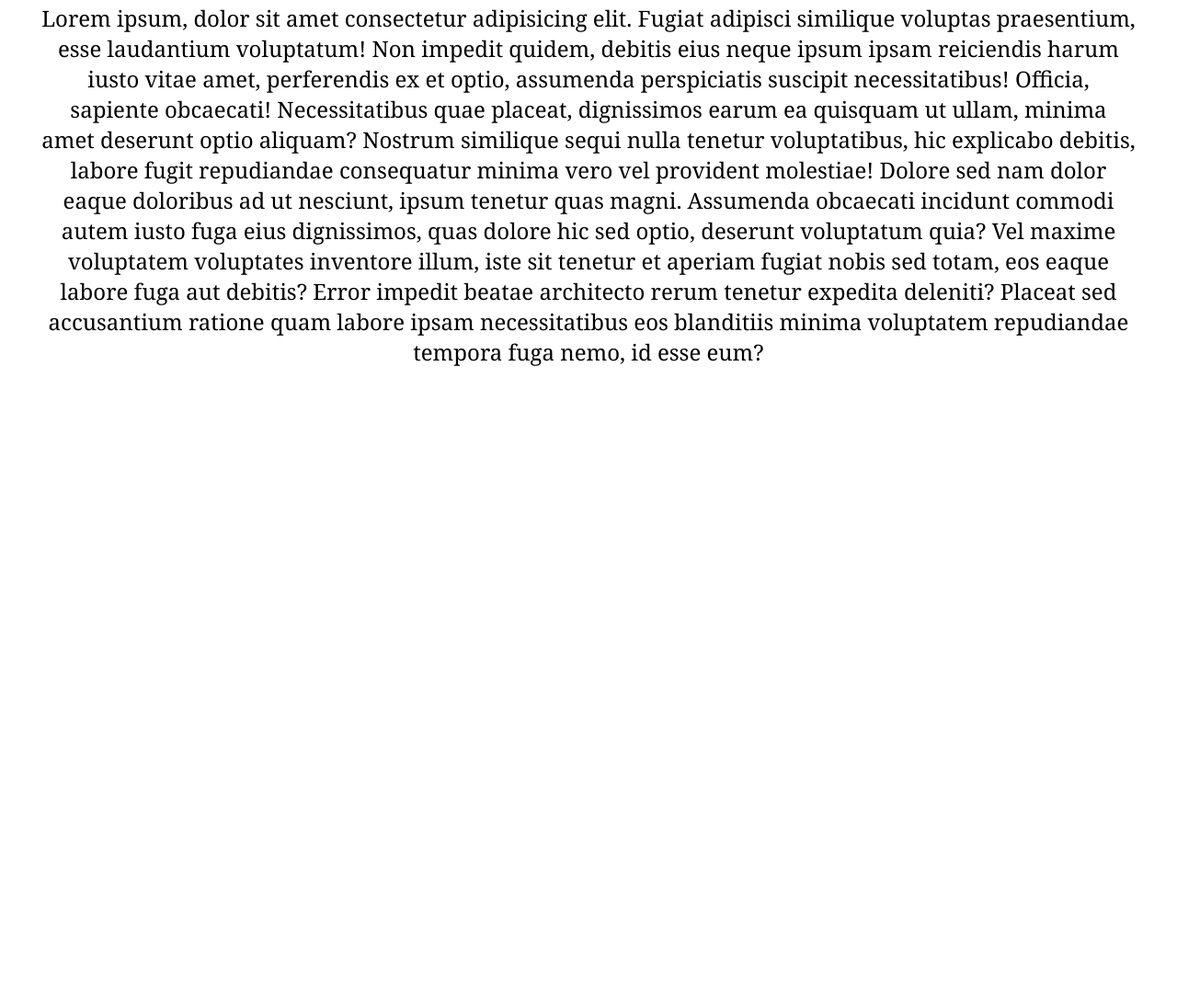
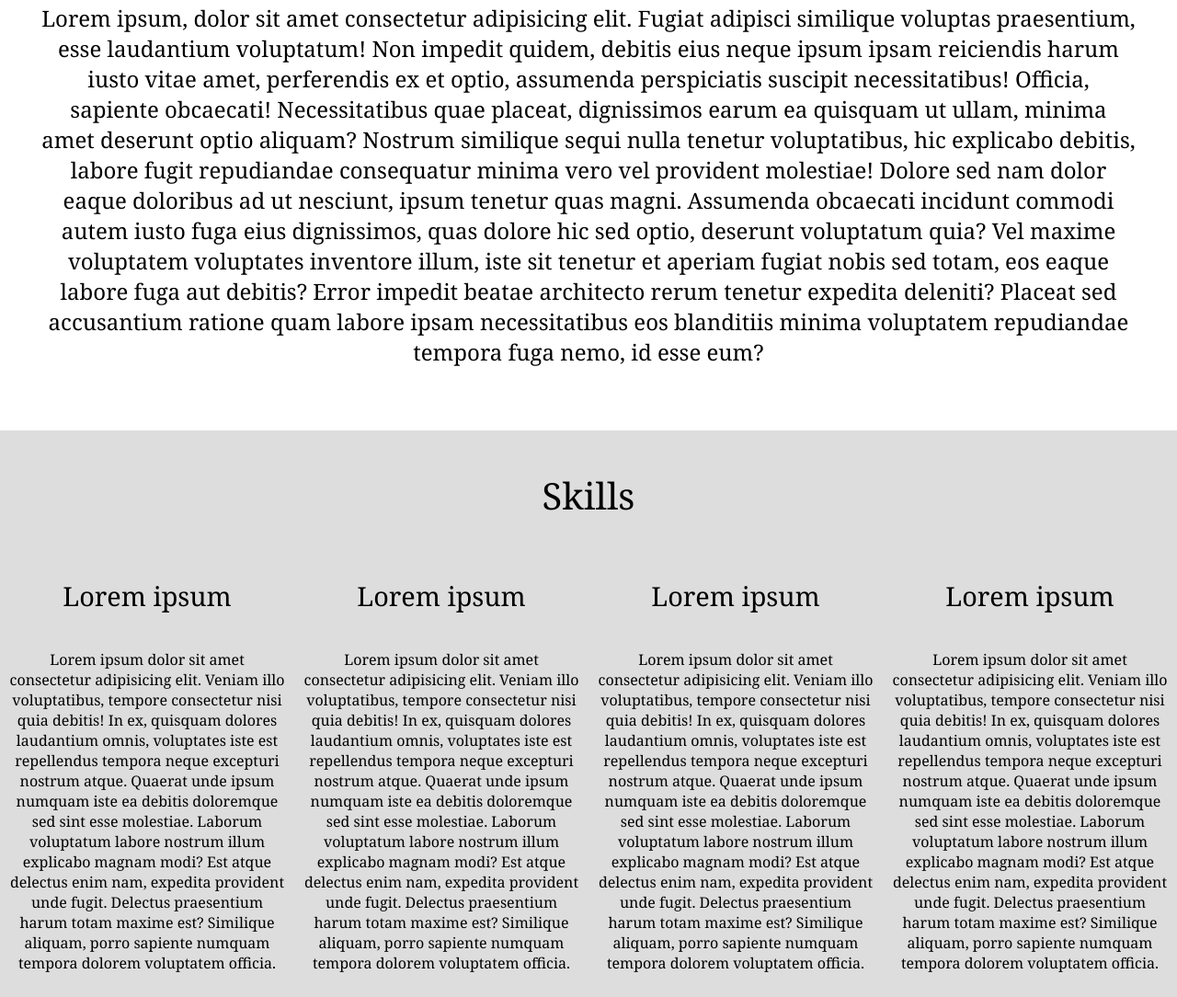
Before and after one commit to FrannieJames/single-page-portfolio, a plain HTML site: page index.html in a window 1280 px wide. Shown: the part 921-2005 px from the top of the page at 92% size. Before the commit the page ends 1389 px from the top, so only its background shows below. Drawn offline with Linux system fonts and the light colour scheme.

Commit message:
add info and border on skills

```diff
--- a/css/main.css
+++ b/css/main.css
@@ -82,4 +82,34 @@ main {
 #about p {
     font-size: 1.5rem;
     font-weight: 300;
+
 }
+
+#skills {
+    color: black;
+    background-color: #DEDDDE;
+    padding-top: 10px;
+}
+
+#skills h2 {
+    font-size: 2.5rem;
+    font-weight: 300;
+}
+
+#skills h3 {
+    font-size: 1.8rem;
+    font-weight: 300;
+}
+
+.skills-main-grid {
+    display: grid;
+    grid-template-columns: repeat(4, 1fr);
+}
+
+.skills-main-grid h2 {
+    font-size: 1.5rem;
+}
+
+.skills-main-grid p {
+    padding: 10px;
+}
--- a/index.html
+++ b/index.html
@@ -32,7 +32,29 @@
 
         </div>
         <div id="skills">
+            <h2>Skills</h2>
+                <div class="skills-main-grid">
+                <div class="skill-grid1">
+                    <h3>Lorem ipsum</h3>
+                    <p>Lorem ipsum dolor sit amet consectetur adipisicing elit. Veniam illo voluptatibus, tempore consectetur nisi quia debitis! In ex, quisquam dolores laudantium omnis, voluptates iste est repellendus tempora neque excepturi nostrum atque. Quaerat unde ipsum numquam iste ea debitis doloremque sed sint esse molestiae. Laborum voluptatum labore nostrum illum explicabo magnam modi? Est atque delectus enim nam, expedita provident unde fugit. Delectus praesentium harum totam maxime est? Similique aliquam, porro sapiente numquam tempora dolorem voluptatem officia.</p>
+                </div>
+                <div class="skill-grid2">
+                    <h3>Lorem ipsum</h3>
+                    <p>Lorem ipsum dolor sit amet consectetur adipisicing elit. Veniam illo voluptatibus, tempore consectetur nisi quia debitis! In ex, quisquam dolores laudantium omnis, voluptates iste est repellendus tempora neque excepturi nostrum atque. Quaerat unde ipsum numquam iste ea debitis doloremque sed sint esse molestiae. Laborum voluptatum labore nostrum illum explicabo magnam modi? Est atque delectus enim nam, expedita provident unde fugit. Delectus praesentium harum totam maxime est? Similique aliquam, porro sapiente numquam tempora dolorem voluptatem officia.</p>
+                </div>
+                <div class="skill-grid3">
+                    <h3>Lorem ipsum</h3>
+                    <p>Lorem ipsum dolor sit amet consectetur adipisicing elit. Veniam illo voluptatibus, tempore consectetur nisi quia debitis! In ex, quisquam dolores laudantium omnis, voluptates iste est repellendus tempora neque excepturi nostrum atque. Quaerat unde ipsum numquam iste ea debitis doloremque sed sint esse molestiae. Laborum voluptatum labore nostrum illum explicabo magnam modi? Est atque delectus enim nam, expedita provident unde fugit. Delectus praesentium harum totam maxime est? Similique aliquam, porro sapiente numquam tempora dolorem voluptatem officia.</p>
 
+
+                </div>
+                <div class="skill-grid4">
+                    <h3>Lorem ipsum</h3>
+                    <p>Lorem ipsum dolor sit amet consectetur adipisicing elit. Veniam illo voluptatibus, tempore consectetur nisi quia debitis! In ex, quisquam dolores laudantium omnis, voluptates iste est repellendus tempora neque excepturi nostrum atque. Quaerat unde ipsum numquam iste ea debitis doloremque sed sint esse molestiae. Laborum voluptatum labore nostrum illum explicabo magnam modi? Est atque delectus enim nam, expedita provident unde fugit. Delectus praesentium harum totam maxime est? Similique aliquam, porro sapiente numquam tempora dolorem voluptatem officia.</p>
+
+
+                </div>
+            </div>
         </div>
         <div id="contact">
 
```
